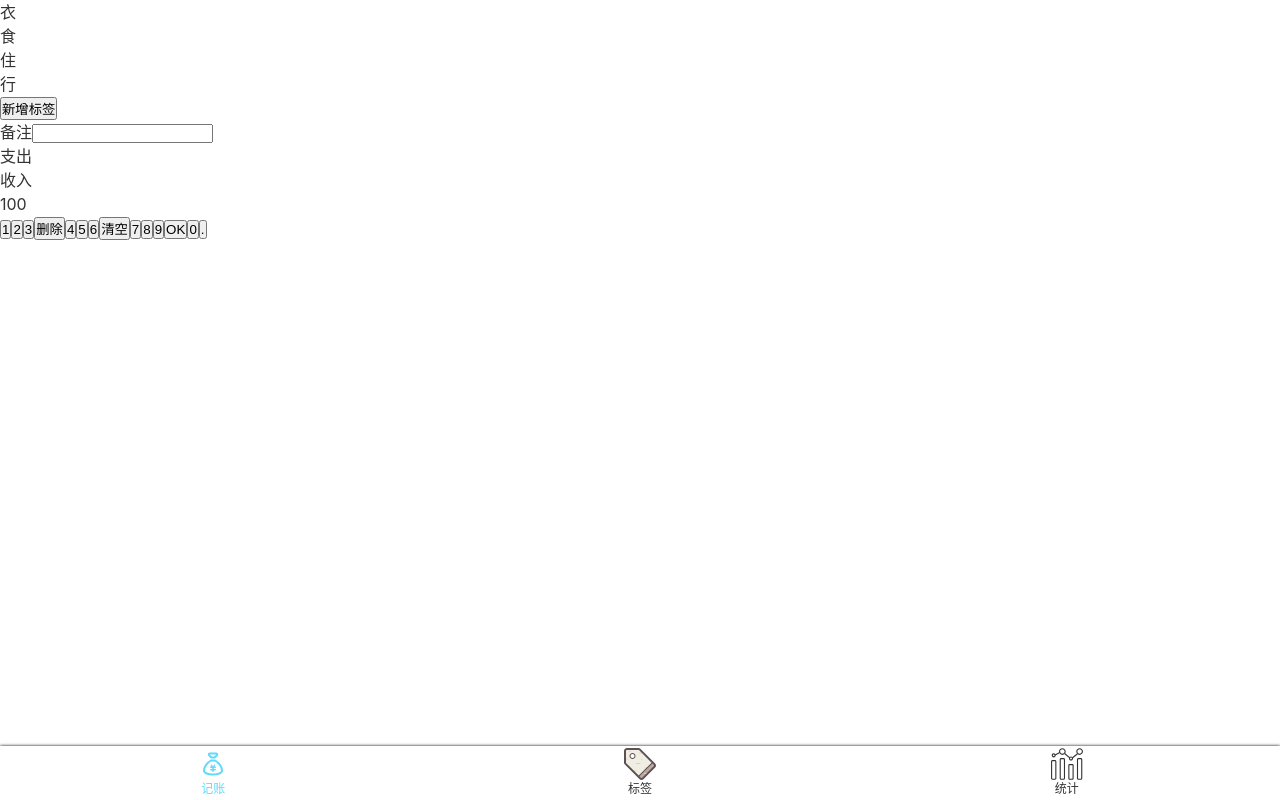
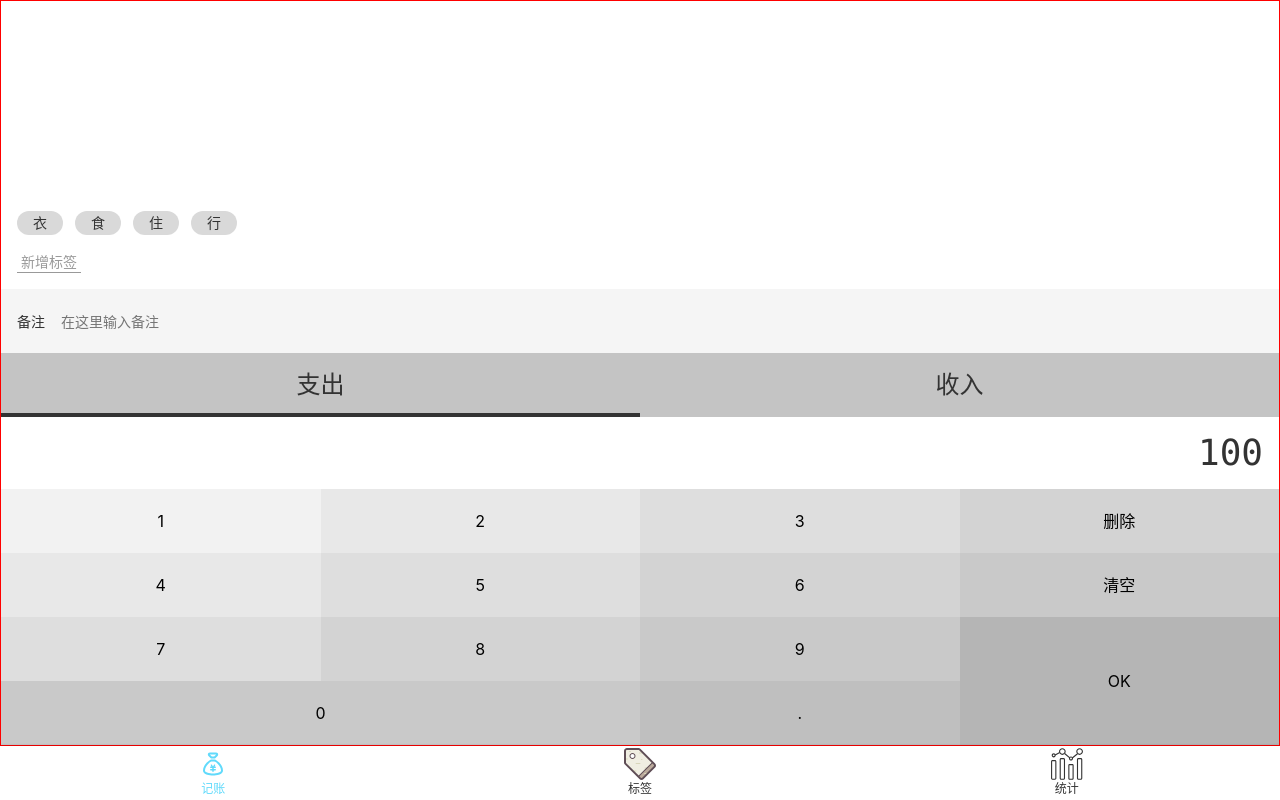
Before and after one commit to invierno123/easy-bill-vue, a Vue app: page /#/money in a window 1280 px wide. Built offline with nearby package versions, Linux system fonts and the light colour scheme; the HTML template or start-up script is replaced by a standard one.

Commit message:
Money部分HTML和CSS

```diff
--- a/src/App.vue
+++ b/src/App.vue
@@ -7,22 +7,17 @@
 
 <style lang="scss">
 @import "~@/assets/style/helper.scss";
-*{
-  margin: 0;
-  padding: 0;
-  box-sizing: border-box;
-}
+@import "~@/assets/style/reset.scss";
+
 body{
   -webkit-font-smoothing: antialiased;
   -moz-osx-font-smoothing: grayscale;
   color: #333;
+  font-size: 16px;
   line-height: 1.5;
   font-family: $font-hei;
 }
-a{
-  text-decoration: none;
-  color: inherit;
-}
+
 
 
 </style>
--- a/src/assets/style/helper.scss
+++ b/src/assets/style/helper.scss
@@ -21,3 +21,21 @@
 $font-song: Georgia, "Nimbus Roman No9 L", "Songti SC", "Noto Serif CJK SC", "Source Han Serif SC", "Source Han Serif CN", STSong, "AR PL New Sung", "AR PL SungtiL GB", NSimSun, SimSun, "TW\-Sung", "WenQuanYi Bitmap Song", "AR PL UMing CN", "AR PL UMing HK", "AR PL UMing TW", "AR PL UMing TW MBE", PMingLiU, MingLiU, serif;
 
 $color-highlight:#61dafb ;
+
+//placeholder
+%clearFix{
+  &::after{
+    content: '';
+    clear: both;
+    display: block;
+  }
+}
+$color-shadow:rgba(0,0,0,0.25);
+
+%outerShadow{
+  box-shadow: 0 0 3px $color-shadow;
+}
+%innerShadow{
+  box-shadow: inset 0 -3px 3px -3px $color-shadow,
+inset 0 3px -3px $color-shadow;
+}
--- a/src/assets/style/reset.scss
+++ b/src/assets/style/reset.scss
@@ -0,0 +1,20 @@
+*{
+  margin: 0;
+  padding: 0;
+  box-sizing: border-box;
+}
+
+a{
+  text-decoration: none;
+  color: inherit;
+}
+
+ul,ol{
+  list-style: none;
+}
+button,input{
+  font: inherit;
+}
+:focus{
+  outline: none;
+}
--- a/src/components/Layout.vue
+++ b/src/components/Layout.vue
@@ -1,6 +1,6 @@
 <template>
-  <div class="nav-wrapper">
-    <div class="content">
+  <div class="layout-wrapper" :class="classPrefix && `${classPrefix}-wrapper`">
+    <div class="content" :class="classPrefix && `${classPrefix}-content`">
      <slot/>
     </div>
     <Nav/>
@@ -9,12 +9,13 @@
 
 <script lang="ts">
 export default {
-name: "Layout"
+  props:['classPrefix'],
+  name: "Layout"
 }
 </script>
 
 <style lang="scss" scoped>
-.nav-wrapper{
+.layout-wrapper{
 
   display: flex;
   flex-direction: column;
--- a/src/components/Nav.vue
+++ b/src/components/Nav.vue
@@ -35,8 +35,9 @@
 <style lang="scss" scoped>
 @import "~@/assets/style/helper.scss";
 nav {
+  @extend %outerShadow;
   display: flex;
-  box-shadow: 0 0 3px rgba(0, 0, 0.25);
+
   flex-direction: row;
   font-size: 12px;
 
--- a/src/views/Money.vue
+++ b/src/views/Money.vue
@@ -1,30 +1,7 @@
 <template>
 
 
-  <Layout>
-    <div class="tags">
-      <ul class="current">
-        <li>衣</li>
-        <li>食</li>
-        <li>住</li>
-        <li>行</li>
-      </ul>
-      <div class="new">
-        <button>新增标签</button>
-      </div>
-    </div>
-    <div>
-      <label class="notes">
-        <span class="name">备注</span>
-        <input type="text">
-      </label>
-    </div>
-    <div>
-      <ul class="types">
-        <li class="selected">支出</li>
-        <li>收入</li>
-    </ul>
-    </div>
+  <Layout class-prefix="layout">
     <div class="numberPad">
       <div class="output">100</div>
       <div class="buttons">
@@ -39,22 +16,184 @@
         <button>7</button>
         <button>8</button>
         <button>9</button>
-      <button>OK</button>
-      <button>0</button>
+        <button class="ok">OK</button>
+        <button class="zero ">0</button>
         <button>.</button>
       </div>
     </div>
+
+    <div>
+      <ul class="types">
+        <li class="selected">支出</li>
+        <li>收入</li>
+      </ul>
+    </div>
+    <div>
+      <label class="notes">
+        <span class="name">备注</span>
+        <input type="text" placeholder="在这里输入备注">
+      </label>
+    </div>
+    <div class="tags">
+      <div class="new">
+        <button>新增标签</button>
+      </div>
+      <ul class="current">
+        <li>衣</li>
+        <li>食</li>
+        <li>住</li>
+        <li>行</li>
+      </ul>
+
+    </div>
+
+
   </Layout>
 
 
 </template>
 
 <script lang="ts">
-
+export default {
+  name:'Money',
+};
 </script>
 
+<style lang="scss">
+.layout-content{
+  border: 1px solid red;
+  display: flex;
+  flex-direction: column-reverse;
+}
+</style>
 <style lang="scss" scoped>
+@import "~@/assets/style/helper.scss";
+.numberPad{
+  .output{
+    @extend %clearFix;
+    @extend %innerShadow;
+    font-size: 36px;
+    font-family: Consolas,monospace;
+    padding: 9px 16px;
+    text-align: right;
 
+  }
+  .buttons{
+    @extend %clearFix;//把选择器buttons复制到%x位置
+    > button{
+      width: 25%;
+      height: 64px;
+      float: left;
+      background: transparent;
+      border: none;
+      &.ok{
+      height: 64*2px;
+      float: right;
+    }
+      &.zero{
+        width: 50%;
+      }
+      $bg:#f2f2f2;
+      &:nth-child(1){
+        background: $bg;
+      }
+      &:nth-child(2),&:nth-child(5){
+        background: darken($bg,4%);
+      }
+      &:nth-child(3),&:nth-child(6),&:nth-child(9){
+        background: darken($bg,4*2%);
+      }
+      &:nth-child(4),&:nth-child(7),&:nth-child(10){
+        background: darken($bg,4*3%);
+      }
+      &:nth-child(8),&:nth-child(11),&:nth-child(13){
+        background: darken($bg,4*4%);
+      }
+      &:nth-child(14){
+        background: darken($bg,4*5%);
+      }
+      &:nth-child(12),{
+        background: darken($bg,4*6%);
+      }
+    }
+
+  }
+}
+.types{
+  background: #c4c4c4;
+  display: flex;
+  text-align: center;
+  font-size:24px ;
+  > li{
+    width: 50%;
+    display: flex;
+    height: 64px;
+    justify-content: center;
+    align-items: center;
+    position: relative;
+    &.selected{
+      &::after{
+        content: '';
+        position: absolute;
+        bottom: 0;
+        left: 0;
+        width: 100%;
+        height:4px ;
+        background: #333;
+
+      }
+    }
+  }
+}
+.notes{
+  font-size: 14px;
+  background: #f5f5f5;
+  padding-left: 16px;
+  display: flex;
+  align-items: center;
+  .name{
+    padding-right: 16px;
+  }
+  input{
+    height: 64px;
+    flex-grow: 1;
+    background:transparent;
+    border: none;
+    padding-right: 16px;
+
+  }
+}
+.tags{
+  flex-grow: 1;
+  font-size: 14px;
+  padding: 16px;
+  display: flex;
+  flex-direction: column-reverse;
+  > .current{
+    display: flex;
+    flex-wrap: wrap;
+    >li{
+      background: #d9d9d9;
+      $h:24px;
+      height: $h;
+      line-height: $h;//height=line-height做垂直居中时，只有一行时可用
+      border-radius: $h/2;
+      padding: 0 16px;
+      margin-right: 12px;
+      margin-top: 4px;
+    }
+  }
+  > .new{
+    padding-top: 16px;
+    button {
+      background-color: transparent;
+      border: none;
+      color: #999;
+      border-bottom: 1px solid;
+      padding: 0 4px;
+    }
+  }
+}
 
 
 
--- a/tsconfig.json
+++ b/tsconfig.json
@@ -37,5 +37,9 @@
   ],
   "exclude": [
     "node_modules"
+  ],
+  "typeRoots": [
+    "./types",
+    "./node_modules/vue/types"
   ]
 }
--- a/vue.config.js
+++ b/vue.config.js
@@ -1,5 +1,4 @@
 /* eslint @typescript-eslint/no-var-requires: "off" */
-
 const path=require('path')
 
 module.exports = {
```
Also changed, not shown: src/router/index.ts (+7 -3 lines). Lines whose indentation alone changed are shown as unchanged.
